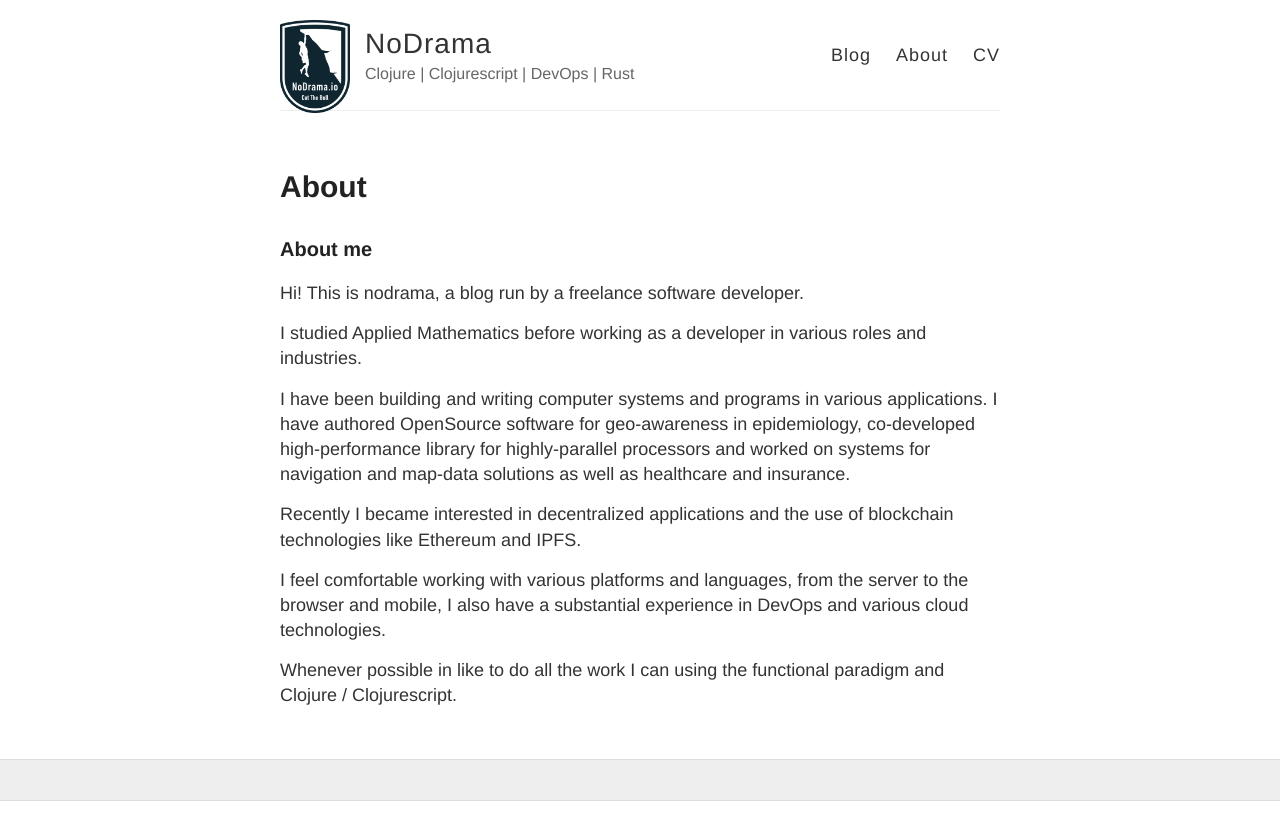
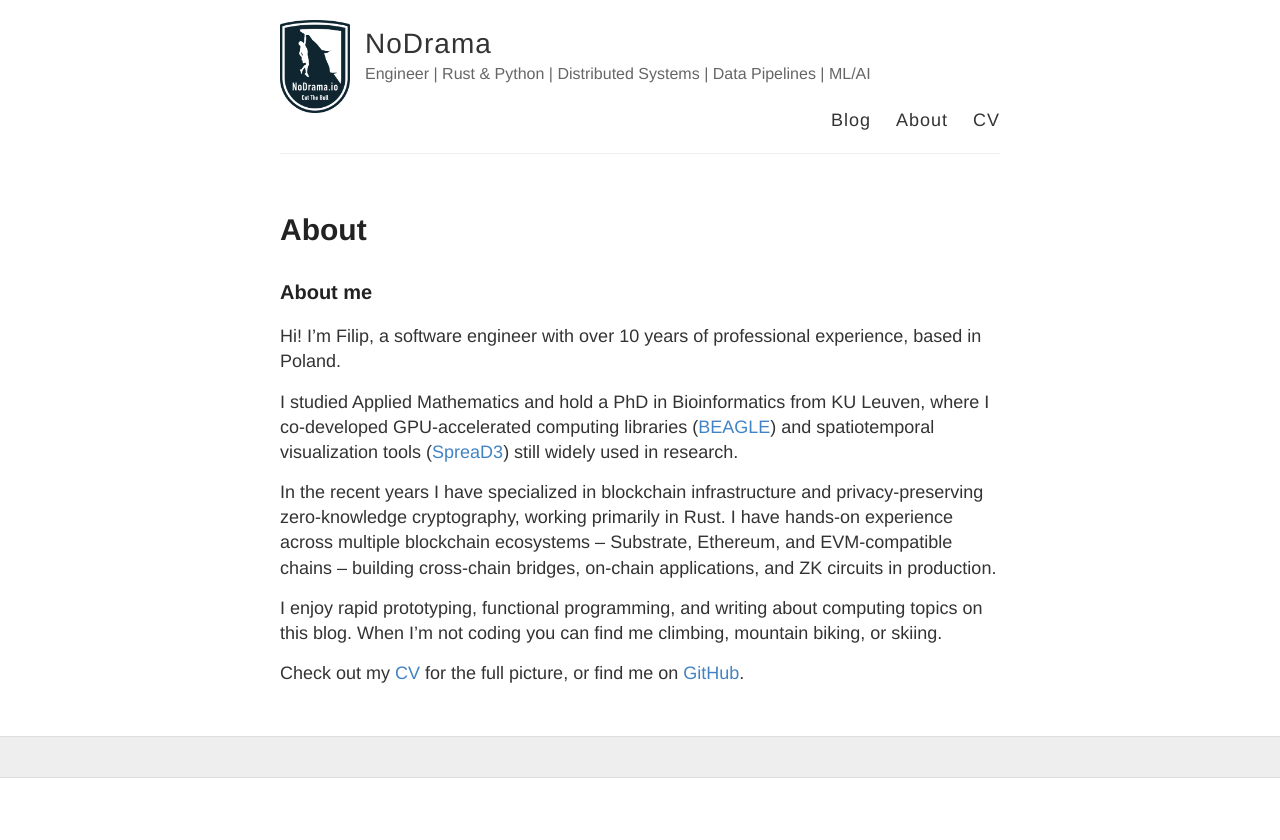
Before and after one commit to fbielejec/fbielejec.github.io, a Jekyll site: the page built from about.md, in a window 1280 px wide. Shown: the top 840 px of the page. Built offline with Jekyll 4.4.1, drawn with Linux system fonts in a browser that asks for light colours.

Commit message:
updated about

```diff
--- a/_config.yml
+++ b/_config.yml
@@ -7,7 +7,7 @@ name: NoDrama
 title: NoDrama
 
 # Short bio or description (displayed in the header)
-description: Clojure | Clojurescript | DevOps | Rust
+description: Engineer | Rust & Python | Distributed Systems | Data Pipelines | ML/AI
 
 # URL of your avatar or profile pic (you could use your GitHub profile pic)
 avatar: https://raw.githubusercontent.com/fbielejec/fbielejec.github.io/master/images/logo.png
--- a/about.md
+++ b/about.md
@@ -6,19 +6,12 @@ permalink: /about/
 
 ### About me
 
-Hi! This is nodrama, a blog run by a freelance software developer.
+Hi! I'm Filip, a software engineer with over 10 years of professional experience, based in Poland.
 
-I studied Applied Mathematics before working as a developer in various roles and industries.
+I studied Applied Mathematics and hold a PhD in Bioinformatics from KU Leuven, where I co-developed GPU-accelerated computing libraries ([BEAGLE](https://github.com/beagle-dev/beagle-lib)) and spatiotemporal visualization tools ([SpreaD3](https://github.com/phylogeography/SpreaD3)) still widely used in research.
 
-I have been building and writing computer systems and programs in various applications.
-I have authored OpenSource software for geo-awareness in epidemiology, co-developed high-performance library for highly-parallel processors and worked on systems for navigation and map-data solutions as well as healthcare and insurance.
+In the recent years I have specialized in blockchain infrastructure and privacy-preserving zero-knowledge cryptography, working primarily in Rust. I have hands-on experience across multiple blockchain ecosystems -- Substrate, Ethereum, and EVM-compatible chains -- building cross-chain bridges, on-chain applications, and ZK circuits in production.
 
-Recently I became interested in decentralized applications and the use of blockchain technologies like Ethereum and IPFS.
+I enjoy rapid prototyping, functional programming, and writing about computing topics on this blog. When I'm not coding you can find me climbing, mountain biking, or skiing.
 
-I feel comfortable working with various platforms and languages, from the server to the browser and mobile, I also have a substantial experience in DevOps and various cloud technologies.
-
-Whenever possible in like to do all the work I can using the functional paradigm and Clojure / Clojurescript.
-
-<!-- ### Contact me -->
-
-<!-- [fbielejec@gmail.com](mailto:fbielejec@gmail.com) -->
+Check out my [CV](/cv) for the full picture, or find me on [GitHub](https://github.com/fbielejec).
```
